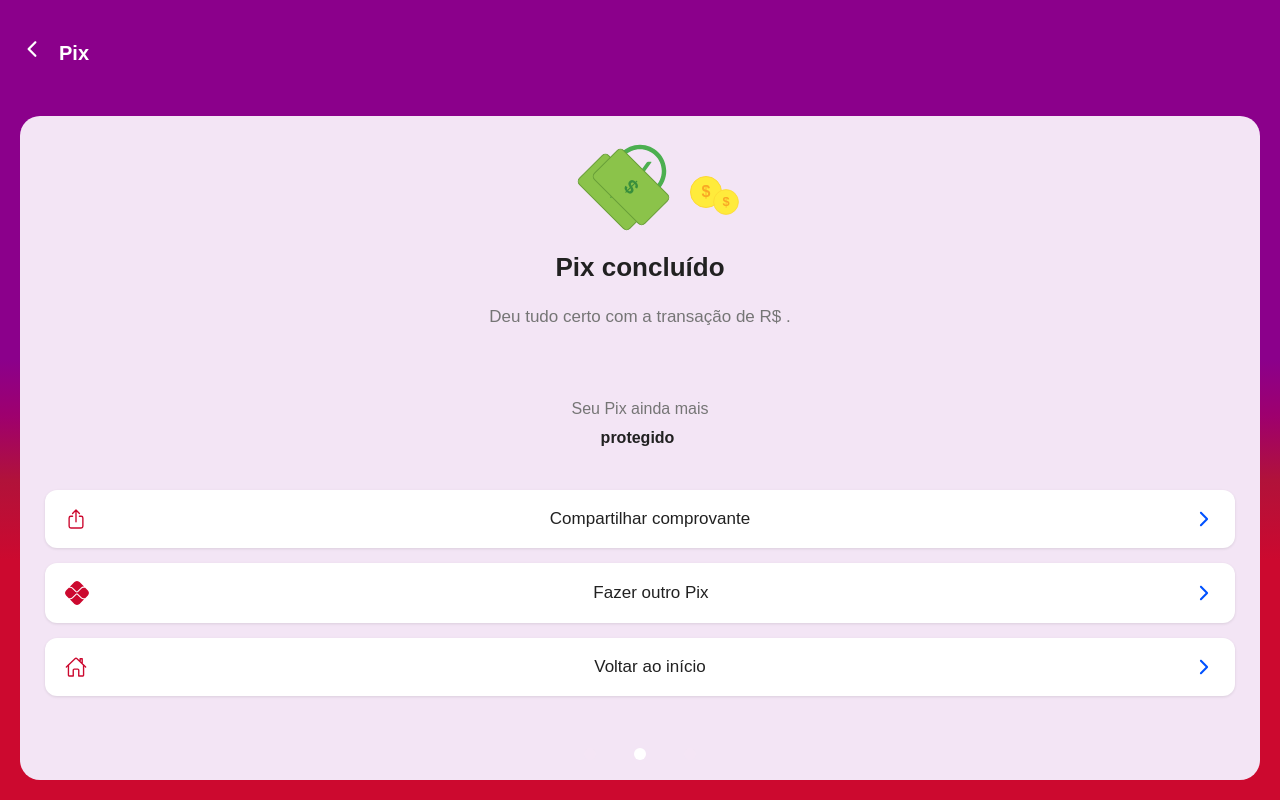
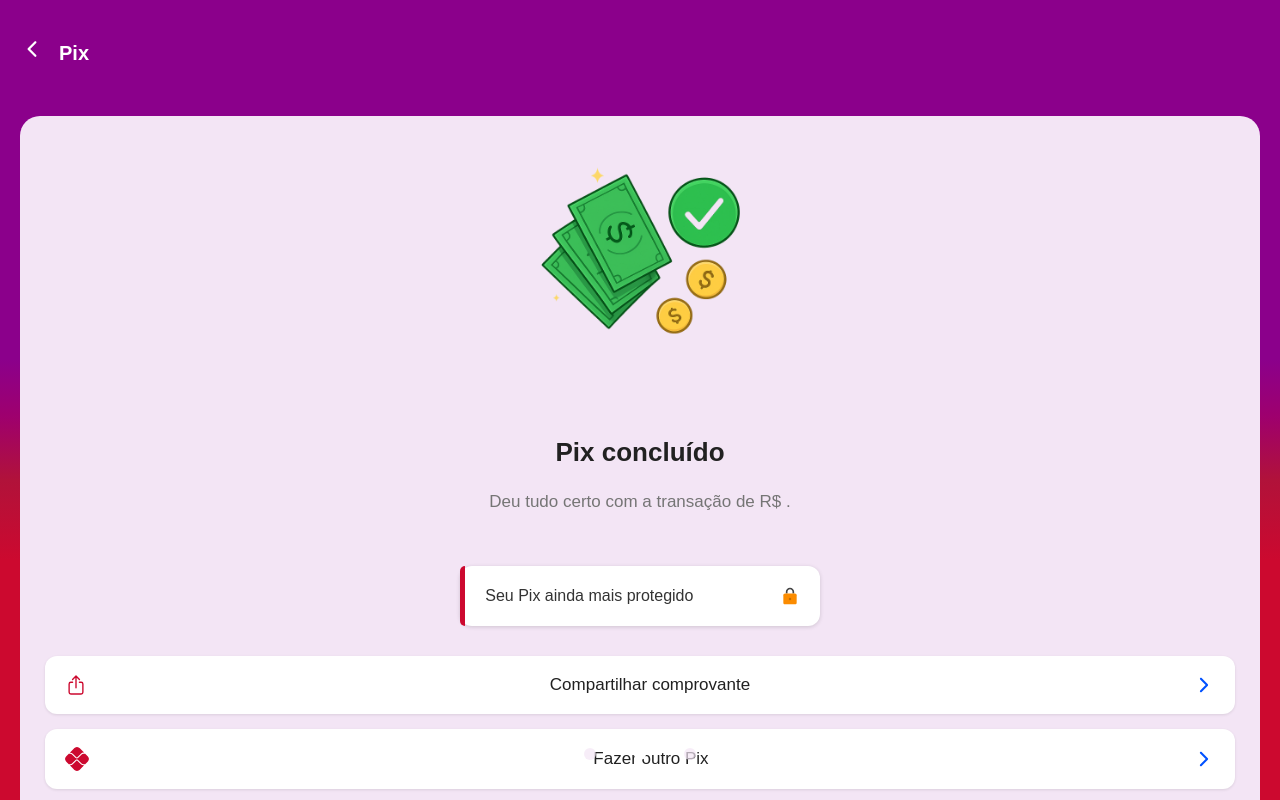
Before and after one commit to ramon-romano/PixAnalyser, a React (Vite) app: page /sucesso in a window 1280 px wide. Built offline with nearby package versions, Linux system fonts and the light colour scheme.

Commit message:
♻️ reafctor(successScreen): Finalizando ultima tela

```diff
--- a/package.json
+++ b/package.json
@@ -10,7 +10,7 @@
     "preview": "vite preview"
   },
   "dependencies": {
-    "axios": "^1.9.0",
+    "axios": "^1.10.0",
     "expo": "^53.0.9",
     "react": "^19.1.0",
     "react-dom": "^19.1.0",
--- a/src/components/PixSuccessfulScreen/PixSuccessfulScreen.jsx
+++ b/src/components/PixSuccessfulScreen/PixSuccessfulScreen.jsx
@@ -1,12 +1,11 @@
 import React from "react";
-import { AiOutlineCheckCircle } from "react-icons/ai";
 import { Link } from "react-router-dom";
-import { IoIosArrowForward } from "react-icons/io";
+import { IoIosArrowForward, IoIosArrowBack } from "react-icons/io";
+import { IoHomeOutline, IoShareOutline } from "react-icons/io5";
 import { FaPix } from "react-icons/fa6";
-import { IoIosArrowBack } from "react-icons/io";
-import { IoHomeOutline } from "react-icons/io5";
-import { IoShareOutline } from "react-icons/io5";
+import { FcLock } from "react-icons/fc";
 import styles from "./PixSuccessfulScreen.module.css";
+import pixSuccessImage from "../../../public/money.png";
 
 function PixSuccessfulScreen() {
   const requestTransaction = JSON.parse(
@@ -24,15 +23,11 @@ function PixSuccessfulScreen() {
 
       <div className={styles["pix-content"]}>
         <div className={styles["check-area"]}>
-          <div className={styles["money-stack"]}>
-            <div className={`${styles.money} ${styles["money-1"]}`}></div>
-            <div className={`${styles.money} ${styles["money-2"]}`}></div>
-          </div>
-          <AiOutlineCheckCircle className={styles["check-icon"]} />
-          <div className={styles.coins}>
-            <div className={`${styles.coin} ${styles["coin-1"]}`}></div>
-            <div className={`${styles.coin} ${styles["coin-2"]}`}></div>
-          </div>
+          <img
+            src={pixSuccessImage}
+            alt="Pix concluído"
+            className={styles["pix-success-image"]}
+          />
         </div>
 
         <div className={styles["info-area"]}>
@@ -42,10 +37,13 @@ function PixSuccessfulScreen() {
           </p>
         </div>
 
-        <div className={styles["security-area"]}>
-          <p className={styles["security-text"]}>Seu Pix ainda mais</p>
-          <div className={styles["protected-area"]}>
-            <span className={styles["protected-text"]}>protegido</span>
+        <div className={styles["security-box"]}>
+          <div className={styles["color-bar"]}></div>
+          <div className={styles["security-content"]}>
+            <span className={styles["security-text"]}>
+              Seu Pix ainda mais protegido
+            </span>
+            <FcLock className={styles["security-icon"]} />
           </div>
         </div>
 
--- a/src/components/PixSuccessfulScreen/PixSuccessfulScreen.module.css
+++ b/src/components/PixSuccessfulScreen/PixSuccessfulScreen.module.css
@@ -47,7 +47,7 @@ body,
 }
 
 .pix-content {
-  background-color: #f3e5f5; /* Rosa claro do conteúdo */
+  background-color: #f3e5f5;
   border-radius: 20px;
   padding: 25px;
   width: 100%;
@@ -66,74 +66,11 @@ body,
   margin-bottom: 25px;
 }
 
-.money-stack {
-  position: relative;
-}
-
-.money {
-  width: 70px;
-  height: 40px;
-  background-color: #8bc34a; /* Verde claro da nota */
-  border: 1px solid #689f38; /* Borda da nota */
-  border-radius: 5px;
-  position: absolute;
-  display: flex;
-  justify-content: center;
-  align-items: center;
-  font-size: 20px;
-  color: #388e3c; /* Cor do símbolo $ */
-}
-
-.money::before {
-  content: "$";
-  font-weight: bold;
-}
-
-.money-1 {
-  transform: rotate(-135deg);
-}
-
-.money-2 {
-  transform: translateX(15px) translateY(-5px) rotate(-135deg);
-  opacity: 1;
-}
-
-.check-icon {
-  font-size: 60px;
-  color: #4caf50;
-  margin: 0 30px;
-}
-
-.coins {
-  position: relative;
-  display: flex;
-}
-
-.coin {
-  width: 30px; /* Ajustado para o tamanho do desenho */
-  height: 30px; /* Ajustado para o tamanho do desenho */
-  background-color: #ffeb3b; /* Amarelo da moeda */
-  border: 1px solid #fdd835; /* Borda da moeda */
-  border-radius: 50%;
-  display: flex;
-  justify-content: center;
-  align-items: center;
-  font-size: 16px;
-  color: #f9a825; /* Cor do símbolo $ na moeda */
-  position: absolute;
-}
-
-.coin::before {
-  content: "$";
-  font-weight: bold;
-}
-
-.coin-1 {
-  transform: translateX(-10px) translateY(5px);
-}
-
-.coin-2 {
-  transform: translateX(10px) translateY(15px) scale(0.8);
+.pix-success-image {
+  width: 220px;
+  height: auto;
+  display: block;
+  margin: 0 auto 25px;
 }
 
 .info-area {
@@ -153,26 +90,43 @@ body,
   color: #757575;
 }
 
-.security-area {
-  text-align: center;
-  margin-bottom: 40px;
-  color: #757575;
+.security-box {
+  display: flex;
+  flex-direction: row;
+  align-items: center;
+  background-color: white;
+  border-radius: 12px;
+  width: 100%;
+  max-width: 360px;
+  margin-bottom: 30px;
+  box-shadow: 0 1px 4px rgba(0, 0, 0, 0.15);
+}
+
+.color-bar {
+  width: 6px;
+  height: 100%;
+  background-color: #cc092f;
+  border-top-left-radius: 12px;
+  border-bottom-left-radius: 12px;
+}
+
+.security-content {
+  display: flex;
+  justify-content: space-between;
+  align-items: center;
+  padding: 18px 20px;
+  width: 100%;
 }
 
 .security-text {
   font-size: 16px;
-  margin-bottom: 5px;
+  font-weight: 500;
+  color: #333;
 }
 
-.protected-area {
-  font-weight: bold;
-  color: #212121;
-  display: inline-flex;
-  align-items: center;
-}
-
-.protected-text {
-  margin-right: 5px;
+.security-icon {
+  font-size: 20px;
+  margin-left: 10px;
 }
 
 .actions-area {
```
Also changed, not shown: public/money.png (added), 1 other file (tests, documents, lock files or other folders).
